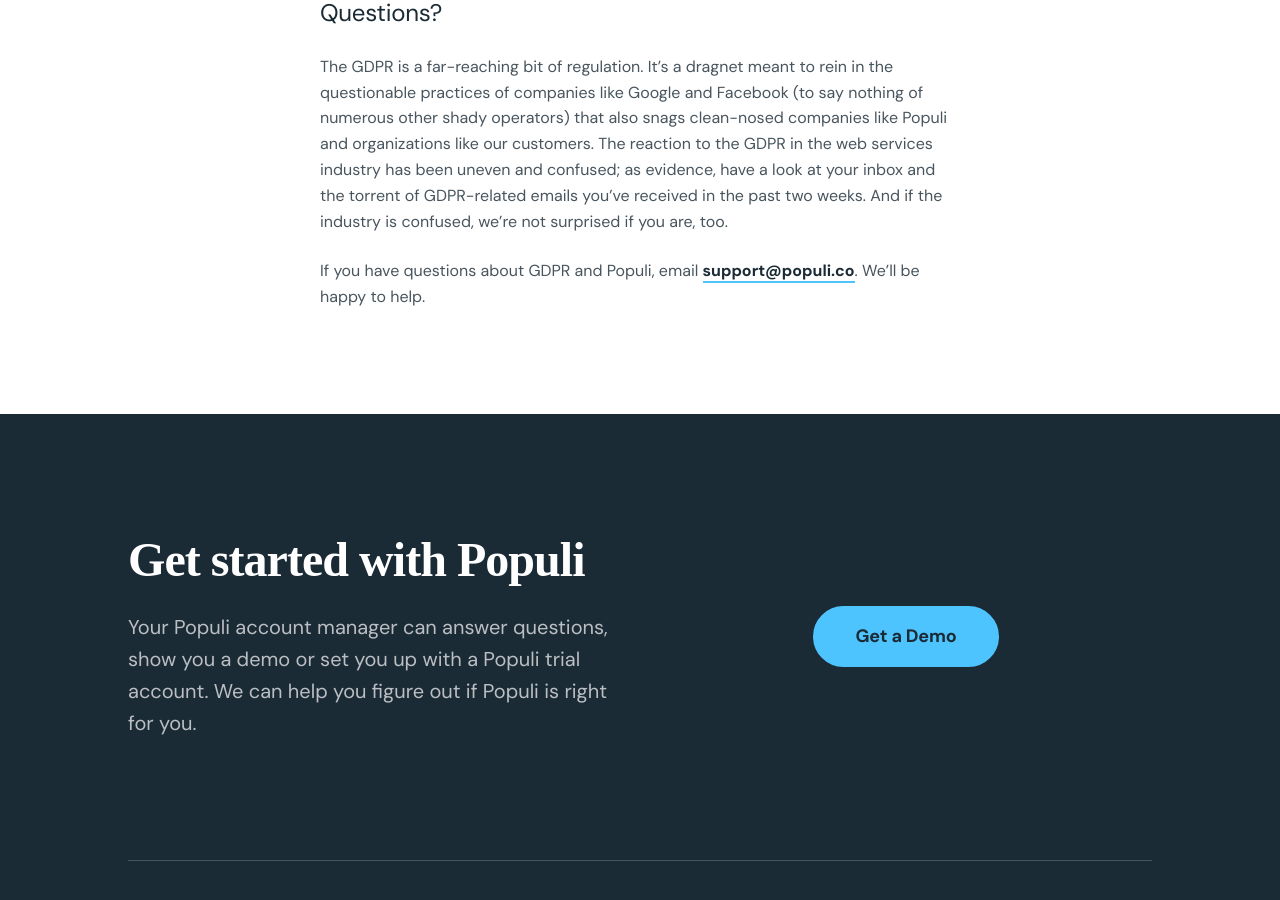
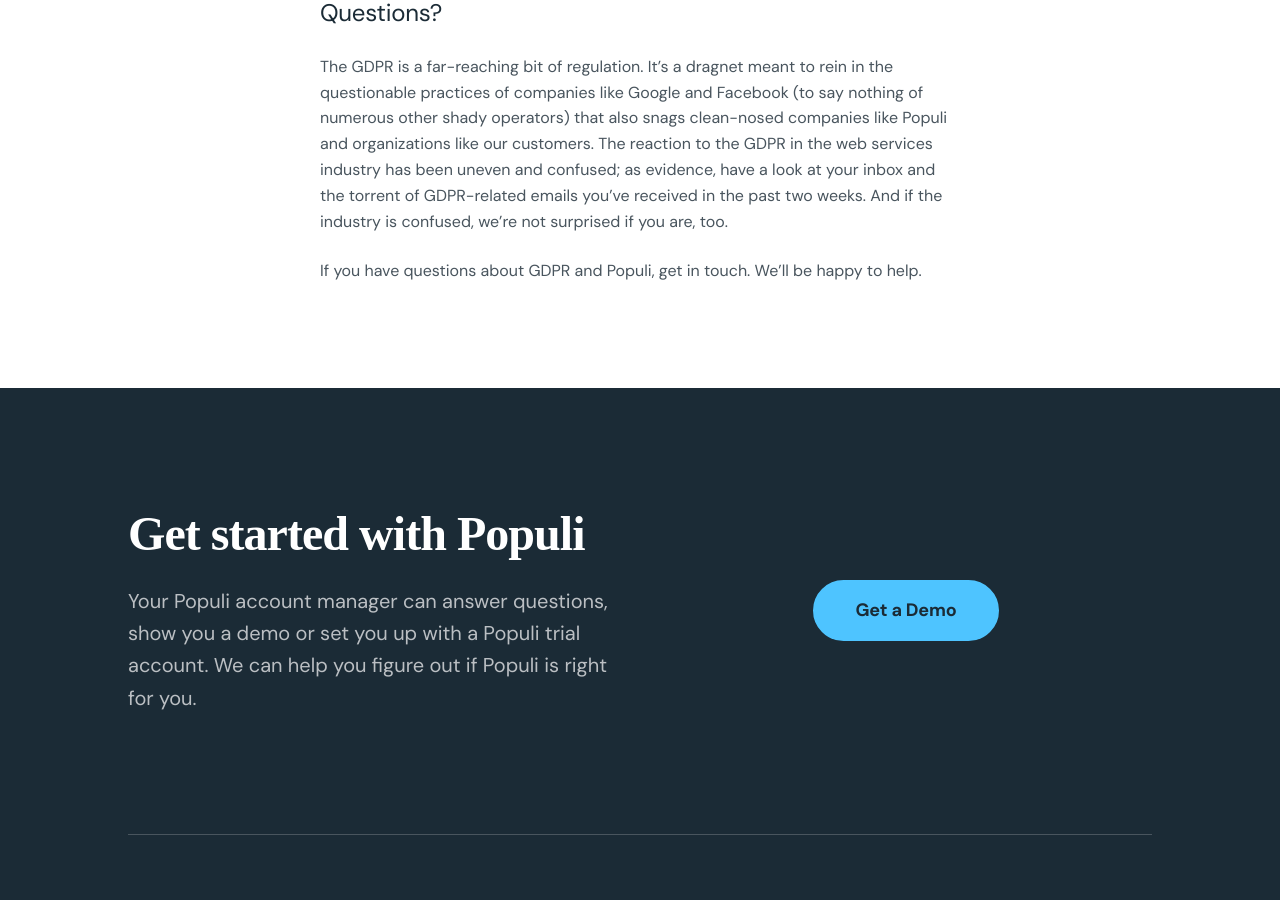
Before and after one commit to jtgrauke/jtgrauke.github.io, a Jekyll site: the page built from _posts/2018-05-25-populi-updates-for-the-gdpr.html, in a window 1280 px wide and 900 px high, scrolled down 2156 px. Built offline with Jekyll 4.4.1, drawn with Linux system fonts in a browser that asks for light colours; nearby versions of some CDN libraries.

Commit message:
removing email tag

```diff
--- a/_posts/2018-05-25-populi-updates-for-the-gdpr.html
+++ b/_posts/2018-05-25-populi-updates-for-the-gdpr.html
@@ -53,4 +53,4 @@ author: brendan
 
 <p>The GDPR is a far-reaching bit of regulation. It&#8217;s a dragnet meant to rein in the questionable practices of companies like Google and Facebook (to say nothing of numerous other shady operators) that also snags clean-nosed companies like Populi and organizations like our customers. The reaction to the GDPR in the web services industry has been uneven and confused; as evidence, have a look at your inbox and the torrent of GDPR-related emails you&#8217;ve received in the past two weeks. And if the industry is confused, we&#8217;re not surprised if you are, too.</p>
 
-<p>If you have questions about GDPR and Populi, email {% email support@populi.co %}. We&#8217;ll be happy to help.</p>
+<p>If you have questions about GDPR and Populi, get in touch. We&#8217;ll be happy to help.</p>
```
Also changed, not shown: 3 other files.
